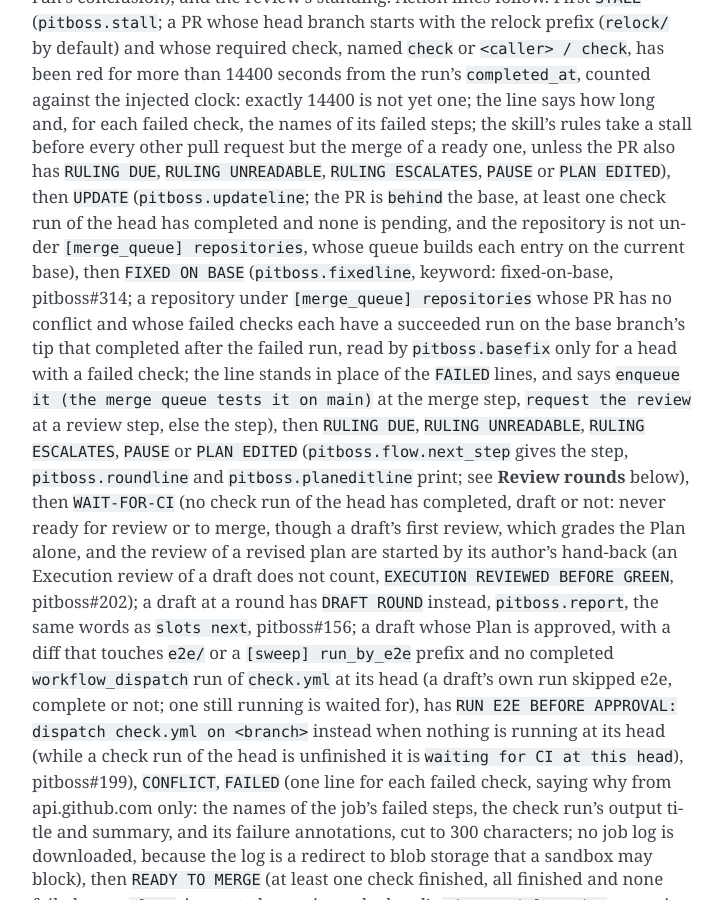
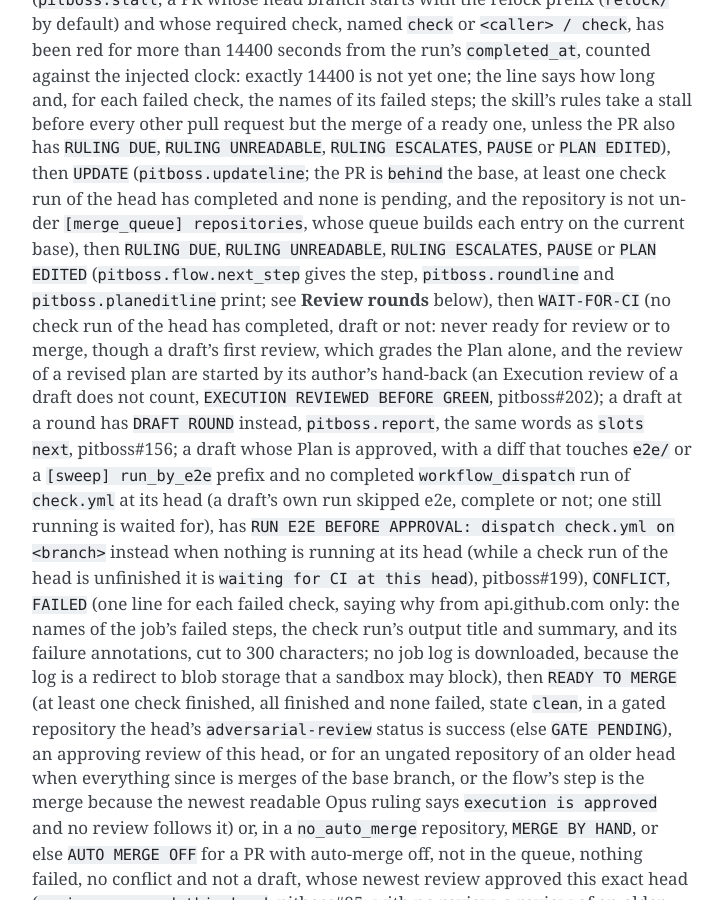
Before and after one commit to dev-skill-up/pitboss, a Sphinx documentation site: the page built from doc/design.rst, in a window 1280 px wide and 900 px high, scrolled down 14976 px. Shown: the whole window, without its empty margins (388-1111 px from the left). Built offline with Sphinx 7.4.7, drawn with Linux system fonts in a browser that asks for light colours; some of the changed text lies outside the part shown.

Commit message:
Drop the design.rst edits; the STALL line and the exit status skip a red the base passed
Co-Authored-By: Claude Sonnet 5.5 <noreply@anthropic.com>
Claude-Session: https://claude.ai/code/session_01HwLsLtFgHv4ix6TZzPYRcT

```diff
--- a/README.rst
+++ b/README.rst
@@ -19,7 +19,8 @@ Commands
                                                 worktrees (it removes the finished ones that
                                                 are safe to, ``[clean] worktrees``), disk
                                                 pressure, reminders, slots. Exits 1 on a red or
-                                                conflicted PR.
+                                                conflicted PR (not one red only from
+                                                checks that passed on the base since).
 ``pitboss pressure CONFIG``                     Records a look; one line; exits 1 under runner pressure
                                                 and until the quiet period is over.
 ``pitboss queued CONFIG``                       Records a queued job (restarts the quiet period).
--- a/doc/design.rst
+++ b/doc/design.rst
@@ -61,10 +61,9 @@ What was project-specific, and where it went
        ``notes-current``), and a sweep does it last
    * - a queue run's 60 minute limit
      - ``[merge_queue] timeout_minutes``
-   * - quire has a merge queue, so a PR that is behind needs no update, nor
-       one whose red checks passed on the base since
+   * - quire has a merge queue, so a PR that is behind needs no update
      - ``[merge_queue] repositories`` (default none: a behind PR with finished
-       checks is an update, and a red head is a fix of the CI)
+       checks is an update)
    * - three hours of idleness before a finished worktree may be removed
      - ``[worktrees] idle_hours`` (it is the idleness of a scratch entry too)
    * - ``/tmp/claude-0``, shared caches, the 5 GiB of free space
@@ -473,14 +472,7 @@ a stall before every other pull request but the merge of a ready one, unless the
 ``UPDATE`` (``pitboss.updateline``; the PR is ``behind`` the base, at least one
 check run of the head has completed and none is pending, and the repository is
 not under ``[merge_queue] repositories``, whose queue builds each entry on the
-current base), then ``FIXED ON BASE`` (``pitboss.fixedline``, keyword:
-fixed-on-base, pitboss#314; a repository under ``[merge_queue] repositories``
-whose PR has no conflict and whose failed checks each have a succeeded run on
-the base branch's tip that completed after the failed run, read by
-``pitboss.basefix`` only for a head with a failed check; the line stands in
-place of the ``FAILED`` lines, and says ``enqueue it (the merge queue tests it
-on main)`` at the merge step, ``request the review`` at a review step, else the
-step), then ``RULING DUE``, ``RULING UNREADABLE``, ``RULING ESCALATES``, ``PAUSE`` or ``PLAN EDITED`` (``pitboss.flow.next_step`` gives the step,
+current base), then ``RULING DUE``, ``RULING UNREADABLE``, ``RULING ESCALATES``, ``PAUSE`` or ``PLAN EDITED`` (``pitboss.flow.next_step`` gives the step,
 ``pitboss.roundline`` and ``pitboss.planeditline`` print; see **Review rounds** below), then
 ``WAIT-FOR-CI`` (no check run of the head has completed, draft or not: never
 ready for review or to merge, though a draft's first review, which grades the
@@ -1019,10 +1011,7 @@ listed at most once. The nine kinds:
   author's fix for a review that asked for changes to the execution;
 * ``fix the CI``: step ``WORKER``, task ``FIX_CI``: a red CI, which is no
   rejection, unless the PR waits for a ruling or the owner (``steps.WAITS``,
-  pitboss#183) or, in a repository under ``[merge_queue] repositories``, every
-  failed check passed on the base since (``pitboss.basefix.settle`` gives the
-  flow those checks as passed, so the step is the one a green CI gives, with
-  ``Next.on_base`` set; pitboss#314);
+  pitboss#183);
 * ``write the Plan and Execution body``: step ``WORKER``, task
   ``FIRST_ROUND``: the PR has no such body;
 * ``resolve the conflict``: step ``WORKER``, task ``RESOLVE_CONFLICT``: an
```
Also changed, not shown: plugins/pitboss/skills/sweep/references/sweep.md (+2 -2 lines), 3 other files.
